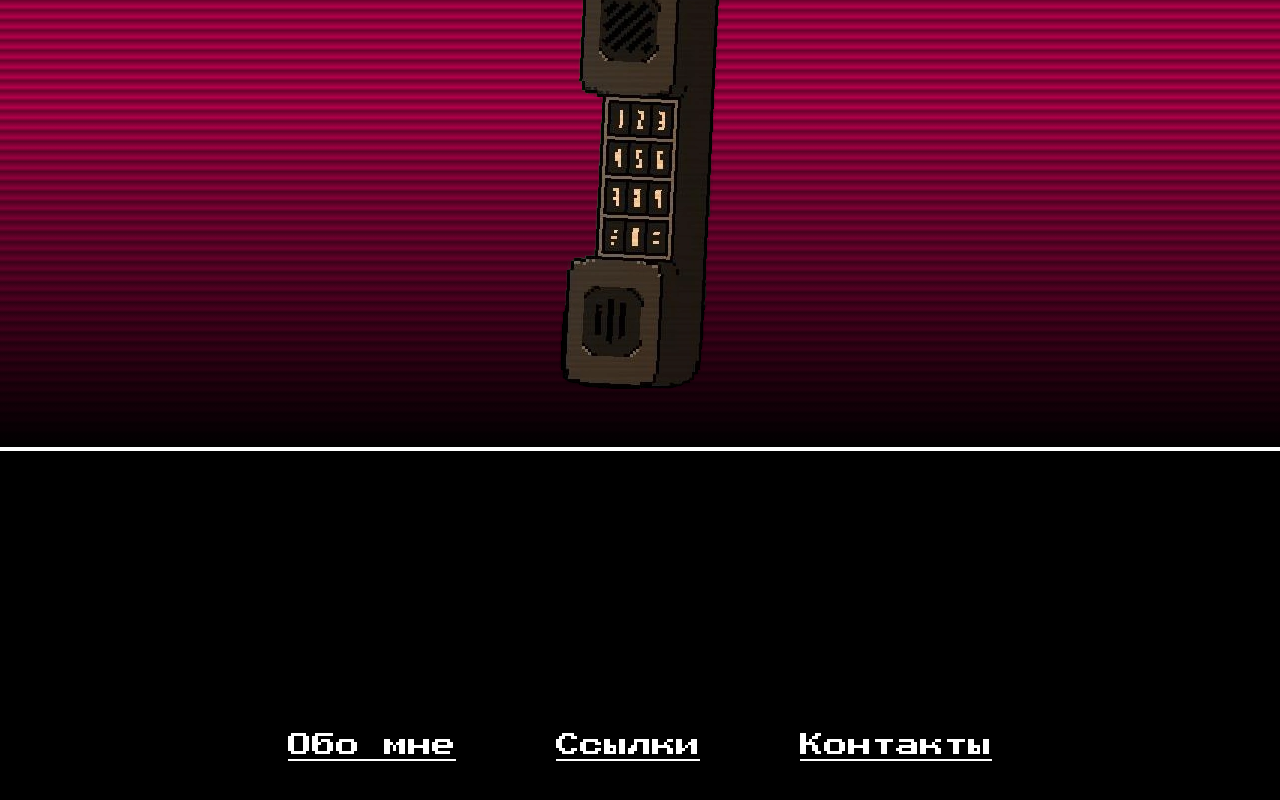
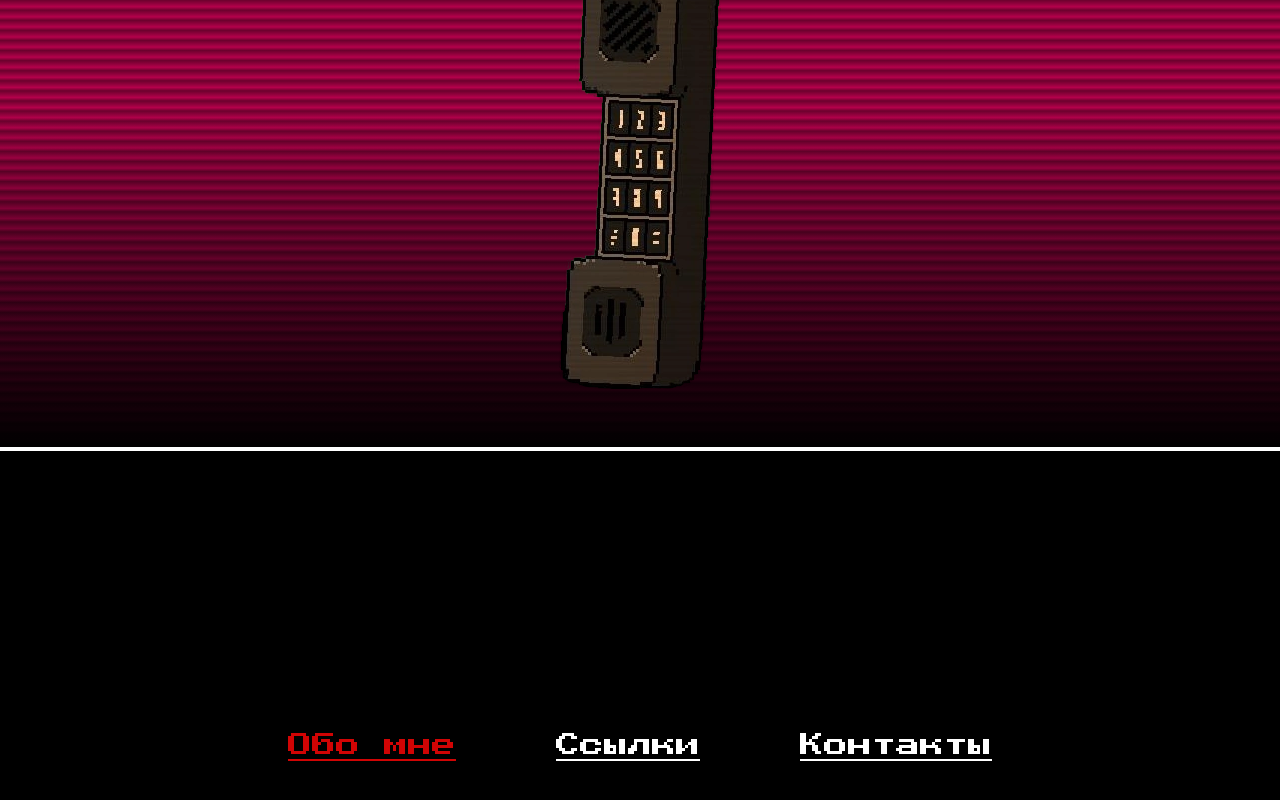
Before and after one commit to madanimatronic/personal-website, a Next.js app: page / in a window 1280 px wide. In both pictures the pointer is over the link 372 px from the left and 2845 px from the top of the page. Shown: the part 2100-2900 px from the top of the page. Built offline with nearby package versions, Linux system fonts and the light colour scheme; a web font is replaced by a local one.

Commit message:
feat: add footer links color change on hover

```diff
--- a/src/components/MainFooter/MainFooter.module.scss
+++ b/src/components/MainFooter/MainFooter.module.scss
@@ -15,4 +15,7 @@
 
 .link {
   text-decoration: underline;
+  &:hover {
+    color: #d10404;
+  }
 }
```
